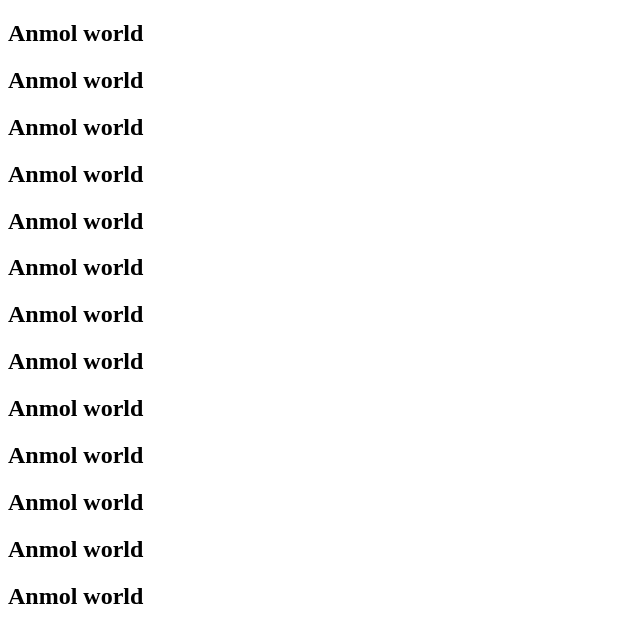
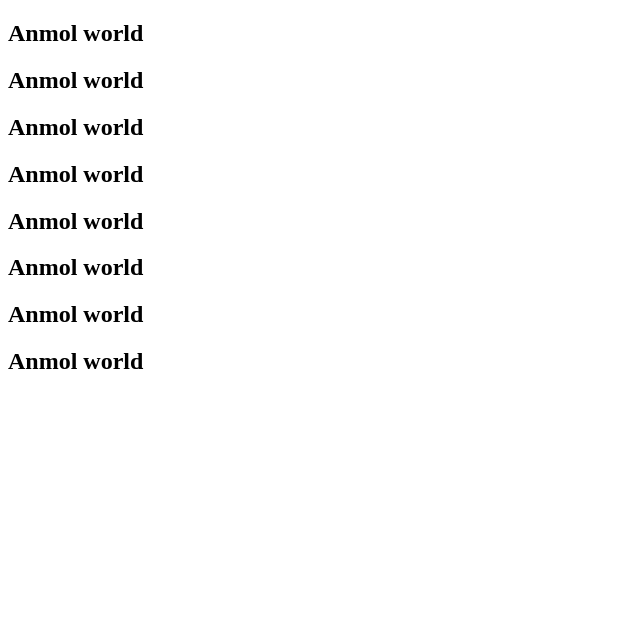
Before and after one commit to anmolbiranwar/WebDevelopment-Practice, a plain HTML site: page 18_02/index.html in a window 1280 px wide. Shown: the whole page, without its empty margins (0-640 px from the left). Drawn offline with Linux system fonts and the light colour scheme.

Commit message:
Update index.html

```diff
--- a/18_02/index.html
+++ b/18_02/index.html
@@ -16,10 +16,5 @@
     <h2>Anmol world</h2>
     <h2>Anmol world</h2>
     <h2>Anmol world</h2>
-    <h2>Anmol world</h2>
-    <h2>Anmol world</h2>
-    <h2>Anmol world</h2>
-    <h2>Anmol world</h2>
-    <h2>Anmol world</h2>
 </body>
 </html>
```
